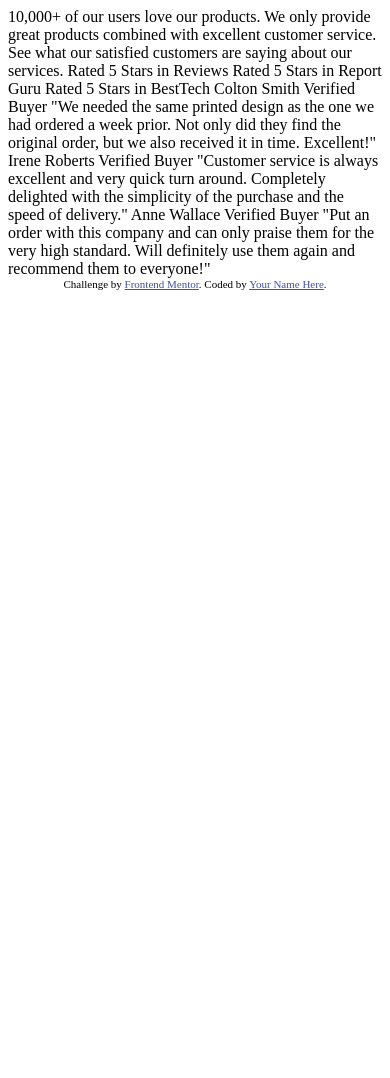
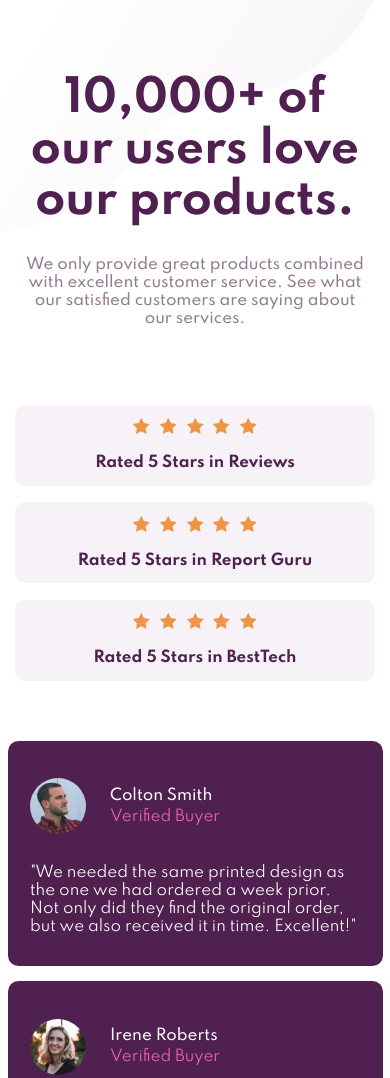
Before and after one commit to ipetryszak/SocialProofSection, a plain HTML site: page index.html in a window 390 px wide. Shown: the top 1078 px of the page. Before the commit the page ends 844 px from the top, so only its background shows below. Drawn offline with Linux system fonts and the light colour scheme.

Commit message:
codded with mobile version

```diff
--- /dev/null
+++ b/css/style.css
@@ -0,0 +1,152 @@
+@import url('https://fonts.googleapis.com/css2?family=Spartan:wght@400;500;700&display=swap');
+body {
+  margin: 0 auto;
+  max-width: 1100px;
+  font-family: 'Spartan', sans-serif;
+  background: url('../images/bg-pattern-top-desktop.svg') left top no-repeat,
+  url('../images/bg-pattern-bottom-desktop.svg') right bottom no-repeat;
+  font-size: 15px;
+}
+h1 {
+  color: hsl(300, 43%, 22%);
+  font-weight: 700;
+  font-size: 2.9em;
+}
+p {
+  color: hsl(300, 43%, 22%);
+}
+.header-p {
+  color: hsl(303, 10%, 53%);
+  font-weight: 500;
+}
+span {
+  display: block;
+}
+
+/*--TOP */
+.top-wrapper {
+  display: flex;
+  justify-content: space-between;
+}
+.left-col {
+  flex-basis: 40%;
+  margin: 6em 1em;
+}
+/*---RIGHT COLUMN---*/
+.right-col {
+  flex-basis: 42%;
+  display: flex;
+  flex-direction: column;
+  justify-content: center;
+}
+
+/*---space with stars and details--*/
+.right {
+  margin-top: 1.1em;
+  padding: 0.9em 0.5em;
+  background: hsl(300, 24%, 96%);
+  border-radius: 0.7em;
+  display: flex;
+}
+.stars-left {
+  flex-basis: 45%;
+  text-align: center;
+}
+.rating-right {
+  flex-basis: 55%;
+  align-content: center;
+}
+.rating-right p {
+  font-weight: 700;
+  margin: 0;
+}
+.right-col img {
+  margin: 0 0.2em;
+  float: none;
+}
+.right-first-div {
+  position: relative;
+  left: -6em;
+}
+.right-second-div {
+  position: relative;
+  left: -3em;
+}
+/*---END OF RIGHT COLUMN---*/
+.opinions-wrapper {
+  display: flex;
+  justify-content: space-between;
+}
+.opinions-wrapper img {
+  border-radius: 50%;
+  width: 70%;
+  float: left;
+}
+.opinions-wrapper p {
+  color: hsl(0, 0%, 100%);
+}
+.opinion {
+  background: hsl(300, 43%, 22%);
+  flex-basis: 28%;
+  padding: 2.5em 1.5em 1em 1.5em;
+  border-radius: 0.7em;
+}
+.image-details-container {
+  display: flex;
+  margin-bottom: 2em;
+}
+.details {
+  align-self: center;
+}
+.name {
+  color: hsl(0, 0%, 100%);
+  font-weight: 500;
+  margin-bottom: 0.2em;
+}
+.position {
+  color: hsl(333, 80%, 67%);
+  font-weight: 300;
+}
+.second {
+  position: relative;
+  top: 1em;
+}
+.third {
+  position: relative;
+  top: 2em;
+}
+.attribution {
+  margin-top: 5em;
+}
+@media screen and (max-width: 500px)
+{
+  body {
+    background: url('../images/bg-pattern-top-mobile.svg') left top no-repeat,
+    url('../images/bg-pattern-bottom-mobile.svg') right bottom no-repeat;
+    font-size: 15px;
+  }
+  .top-wrapper, .right {
+    flex-direction: column;
+    text-align: center;
+    margin-left: 0.5em;
+    margin-right: 0.5em;
+  }
+  .left-col {
+    margin: 3em 1em;
+
+  }
+  .rating-right {
+    text-align: center;
+    margin-top: 1em;
+  }
+  .right-first-div {
+    position: static;
+  }
+  .right-second-div {
+    position: static;
+  }
+  .opinions-wrapper {
+    margin: 4em .5em 0 .5em;
+    flex-direction: column;
+  }
+}
--- a/index.html
+++ b/index.html
@@ -3,6 +3,7 @@
   <head>
     <meta charset="UTF-8" />
     <meta name="viewport" content="width=device-width, initial-scale=1.0" />
+    <link href="css/style.css" rel="stylesheet">
     <!-- displays site properly based on user's device -->
 
     <link
@@ -26,36 +27,100 @@
     </style>
   </head>
   <body>
-    10,000+ of our users love our products.
-
-    We only provide great products combined with excellent customer service.
-    See what our satisfied customers are saying about our services.
-
-    Rated 5 Stars in Reviews
-    Rated 5 Stars in Report Guru
-    Rated 5 Stars in BestTech
-
-    Colton Smith
-    Verified Buyer
-    "We needed the same printed design as the one we had ordered a week prior.
+    <div class="top-wrapper">
+      <div class="left-col">
+        <h1> 10,000+ of our users love our products.</h1>
+        <p class="header-p"> We only provide great products combined with excellent customer service.
+        See what our satisfied customers are saying about our services. </p>
+      </div>
+        <div class="right-col">
+          <div class="right right-first-div">
+            <div class="stars-left">
+            <img src="images/icon-star.svg" alt="star">
+            <img src="images/icon-star.svg" alt="star">
+            <img src="images/icon-star.svg" alt="star">
+            <img src="images/icon-star.svg" alt="star">
+            <img src="images/icon-star.svg" alt="star">
+          </div>
+          <div class="rating-right">
+            <p>Rated 5 Stars in Reviews</p>
+          </div>
+          </div>
+          <div class="right right-second-div">
+            <div class="stars-left">
+              <div class="stars-temp">
+            <img src="images/icon-star.svg" alt="star">
+            <img src="images/icon-star.svg" alt="star">
+            <img src="images/icon-star.svg" alt="star">
+            <img src="images/icon-star.svg" alt="star">
+            <img src="images/icon-star.svg" alt="star">
+          </div>
+          </div>
+          <div class="rating-right">
+            <p>Rated 5 Stars in Report Guru</p>
+          </div>
+          </div>
+          <div class="right right-third-div">
+            <div class="stars-left">
+            <img src="images/icon-star.svg" alt="star">
+            <img src="images/icon-star.svg" alt="star">
+            <img src="images/icon-star.svg" alt="star">
+            <img src="images/icon-star.svg" alt="star">
+            <img src="images/icon-star.svg" alt="star">
+          </div>
+          <div class="rating-right">
+            <p>Rated 5 Stars in BestTech</p>
+          </div>
+        </div>
+        </div>
+  </div>
+<div class="opinions-wrapper">
+  <div class="opinion">
+    <div class="image-details-container">
+      <div class="image">
+        <img src="images/image-colton.jpg" alt="colton">
+      </div>
+      <div class="details">
+        <span class="name">Colton Smith</span>
+        <span class="position">Verified Buyer</span>
+      </div>
+    </div>
+    <p>"We needed the same printed design as the one we had ordered a week prior.
     Not only did they find the original order, but we also received it in time.
-    Excellent!"
-
-    Irene Roberts
-    Verified Buyer
-    "Customer service is always excellent and very quick turn around. Completely
-    delighted with the simplicity of the purchase and the speed of delivery."
-
-    Anne Wallace
-    Verified Buyer
-    "Put an order with this company and can only praise them for the very high
-    standard. Will definitely use them again and recommend them to everyone!"
-
+    Excellent!"</p>
+  </div>
+  <div class="opinion second">
+    <div class="image-details-container">
+      <div class="image">
+    <img src="images/image-irene.jpg" alt="irene">
+      </div>
+      <div class="details">
+        <span class="name">Irene Roberts</span>
+        <span class="position">Verified Buyer</span>
+      </div>
+    </div>
+    <p>"Customer service is always excellent and very quick turn around. Completely
+    delighted with the simplicity of the purchase and the speed of delivery."</p>
+  </div>
+  <div class="opinion third">
+    <div class="image-details-container">
+      <div class="image">
+    <img src="images/image-anne.jpg" alt="anne">
+      </div>
+      <div class="details">
+        <span class="name">Anne Wallace</span>
+        <span class="position">Verified Buyer</span>
+      </div>
+    </div>
+    <p>"Put an order with this company and can only praise them for the very high
+    standard. Will definitely use them again and recommend them to everyone!"</p>
+  </div>
+</div>
     <div class="attribution">
       Challenge by
       <a href="https://www.frontendmentor.io?ref=challenge" target="_blank"
         >Frontend Mentor</a
-      >. Coded by <a href="#">Your Name Here</a>.
+      >. Coded by <a href="#">skorpiom</a>.
     </div>
   </body>
 </html>
```
